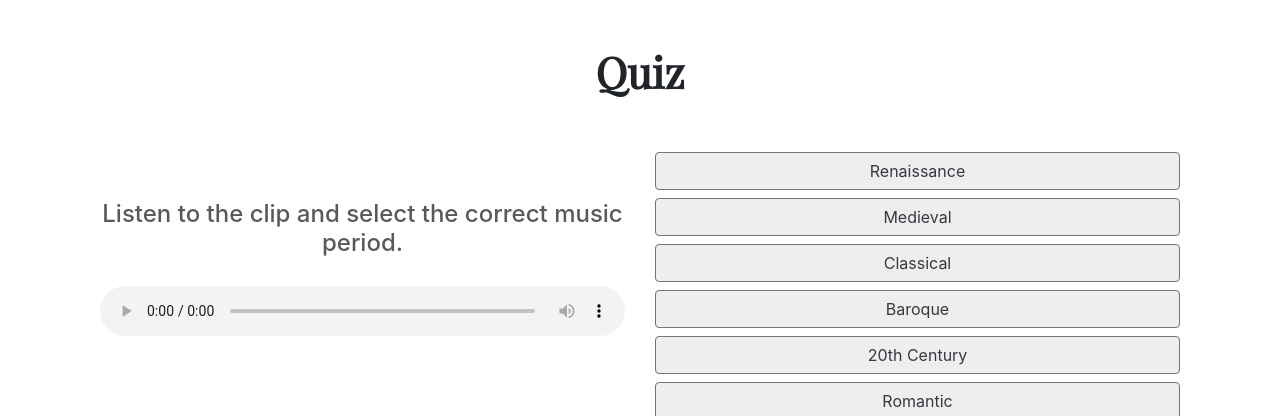
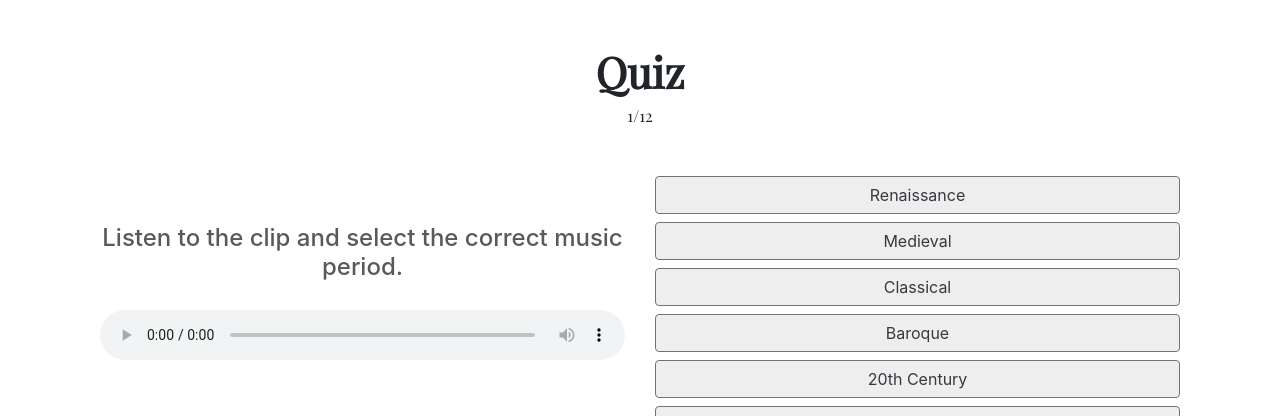
Before and after one commit to alaynamnguyen/ui-music-periods, a Flask app: page /quiz/1 in a window 1280 px wide. Shown: the part 56-472 px from the top of the page. Run offline with Flask 3, Linux system fonts and the light colour scheme; some libraries are stand-ins or nearby versions.

Commit message:
add quiz progress

```diff
--- a/templates/quiz.html
+++ b/templates/quiz.html
@@ -8,8 +8,11 @@
 </script>
 
 <div id="quiz-container" class="container-fluid">
-  <div class="d-flex justify-content-center text-center playfair mb-5">
+  <div
+    class="d-flex justify-content-center flex-column text-center playfair mb-5"
+  >
     <div id="quiz-title" class="playfair home-title">Quiz</div>
+    <div class="playfair">{{data.current_id}}/{{data.total_questions}}</div>
   </div>
   <div class="row d-flex justify-content-center">
     <!-- Left column for instructions and audio -->
```
